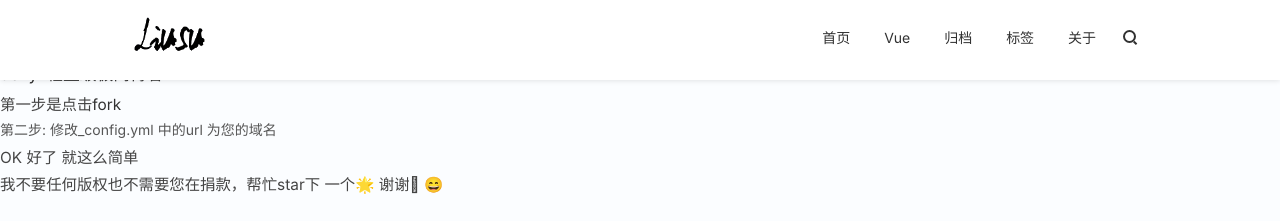
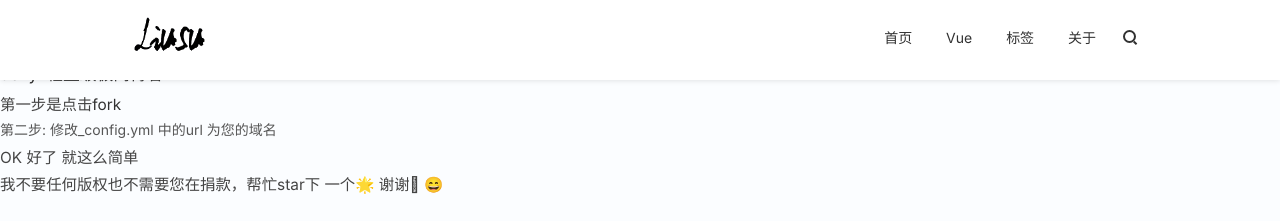
Before and after one commit to liusu0913/liusu0913.github.io, a Jekyll site: the page built from ChinaREADME.md, in a window 1280 px wide. Shown: the top 221 px of the page. Built offline with Jekyll 4.4.1, drawn with Linux system fonts in a browser that asks for light colours; nearby versions of some CDN libraries; our own code applies the rules of GitHub Pages for plain Markdown files; comment, search, counter and statistics services are not loaded.

Commit message:
Update _config.yml

```diff
--- a/_config.yml
+++ b/_config.yml
@@ -17,9 +17,6 @@ links:
   - name:         Vue
     url:          /vue
     external:     false
-  - name:         归档
-    url:          /archives
-    external:     false
   - name:         标签
     url:          /tags
     external:     false
```
